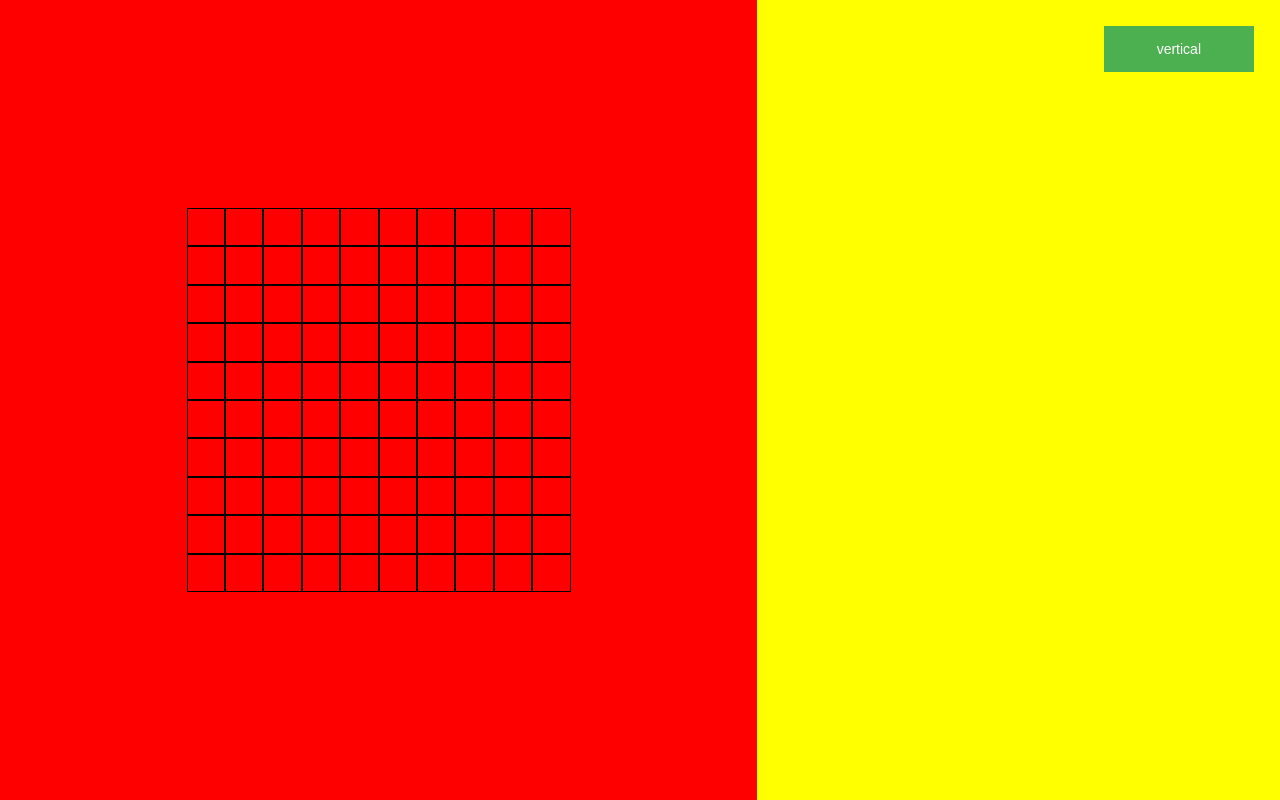
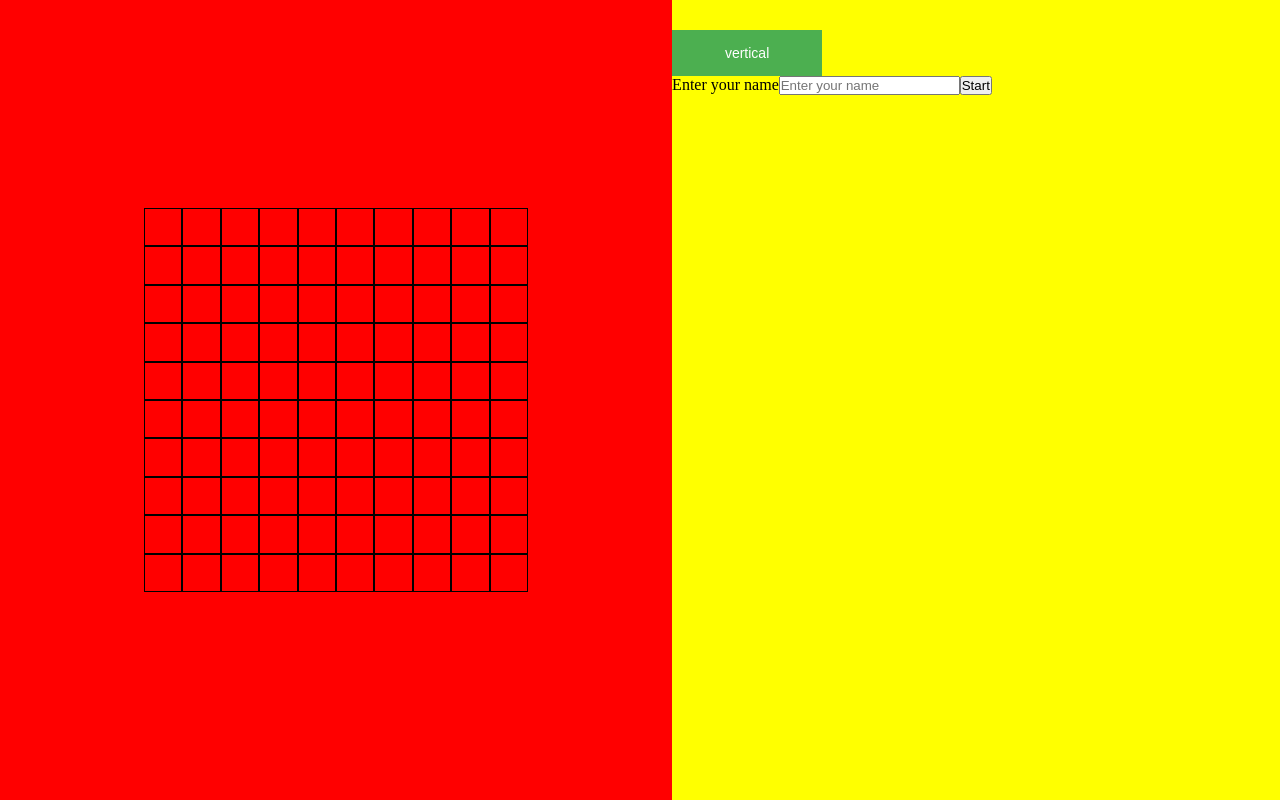
Before and after one commit to mohetti/jestBattleship, a React app: page / in a window 1280 px wide. Built offline with nearby package versions, Linux system fonts and the light colour scheme; the HTML template or start-up script is replaced by a standard one.

Commit message:
added the functionality for creating a player name. Created the test for it aswell.

```diff
--- a/src/App.tsx
+++ b/src/App.tsx
@@ -1,14 +1,10 @@
 import React, { useState } from 'react';
 
-// Components import *start
 import SingleBoard from './Components/SingleBoard';
 import Harbor from './Components/Harbor';
-// Components import *end
 
-// css imports *start
 import './styles/main.css';
 import './styles/helpers.css';
-// css imports *end
 
 function App() {
   const [isHorizontal, setIsHorizontal] = useState<boolean>(true);
@@ -17,10 +13,20 @@ function App() {
     setIsHorizontal(!isHorizontal);
   }
 
+  function startGame(e: React.MouseEvent<HTMLFormElement>) {
+    e.preventDefault();
+    const target = e.target as HTMLInputElement;
+    if (target.type === 'submit') console.log('Hi');
+  }
+
   return (
     <div className='split-screen'>
       <SingleBoard isHorizontal={isHorizontal} />
-      <Harbor isHorizontal={isHorizontal} toggleAxis={toggleAxis} />
+      <Harbor
+        isHorizontal={isHorizontal}
+        toggleAxis={toggleAxis}
+        startGame={startGame}
+      />
     </div>
   );
 }
--- /dev/null
+++ b/src/Components/Harbor/Name.tsx
@@ -0,0 +1,28 @@
+import React from 'react';
+
+type Props = {
+  changePlayerName: (e: React.ChangeEvent<HTMLInputElement>) => void;
+  playerName: string;
+  startGame: (e: React.MouseEvent<HTMLFormElement>) => void;
+};
+
+function Name(props: Props) {
+  const { changePlayerName, playerName, startGame } = props;
+  return (
+    <div>
+      <form onClick={startGame}>
+        <label htmlFor='name'>Enter your name</label>
+        <input
+          onChange={changePlayerName}
+          type='text'
+          id='name'
+          placeholder='Enter your name'
+          value={playerName}
+        />
+        <input type='submit' value='Start' />
+      </form>
+    </div>
+  );
+}
+
+export default Name;
--- a/src/Components/Harbor/index.tsx
+++ b/src/Components/Harbor/index.tsx
@@ -1,17 +1,30 @@
-import React from 'react';
+import React, { useState } from 'react';
 import Axis from './Axis';
+import Name from './Name';
 import './harbor.css';
 
 type Props = {
   isHorizontal: boolean;
   toggleAxis: () => void;
+  startGame: (e: React.MouseEvent<HTMLFormElement>) => void;
 };
 
 function Harbor(props: Props) {
+  const [playerName, setPlayerName] = useState('');
+
+  const changePlayerName = (e: React.ChangeEvent<HTMLInputElement>) => {
+    setPlayerName(e.target.value);
+  };
+
   return (
     <div className='fill-space hghl-yellow'>
-      <div className='flex-row display-right mgt mgr'>
+      <div className='flex-column display-right mgt mgr'>
         <Axis isHorizontal={props.isHorizontal} toggleAxis={props.toggleAxis} />
+        <Name
+          changePlayerName={changePlayerName}
+          playerName={playerName}
+          startGame={props.startGame}
+        />
       </div>
     </div>
   );
```
Also changed, not shown: 2 other files (tests, documents, lock files or other folders).
